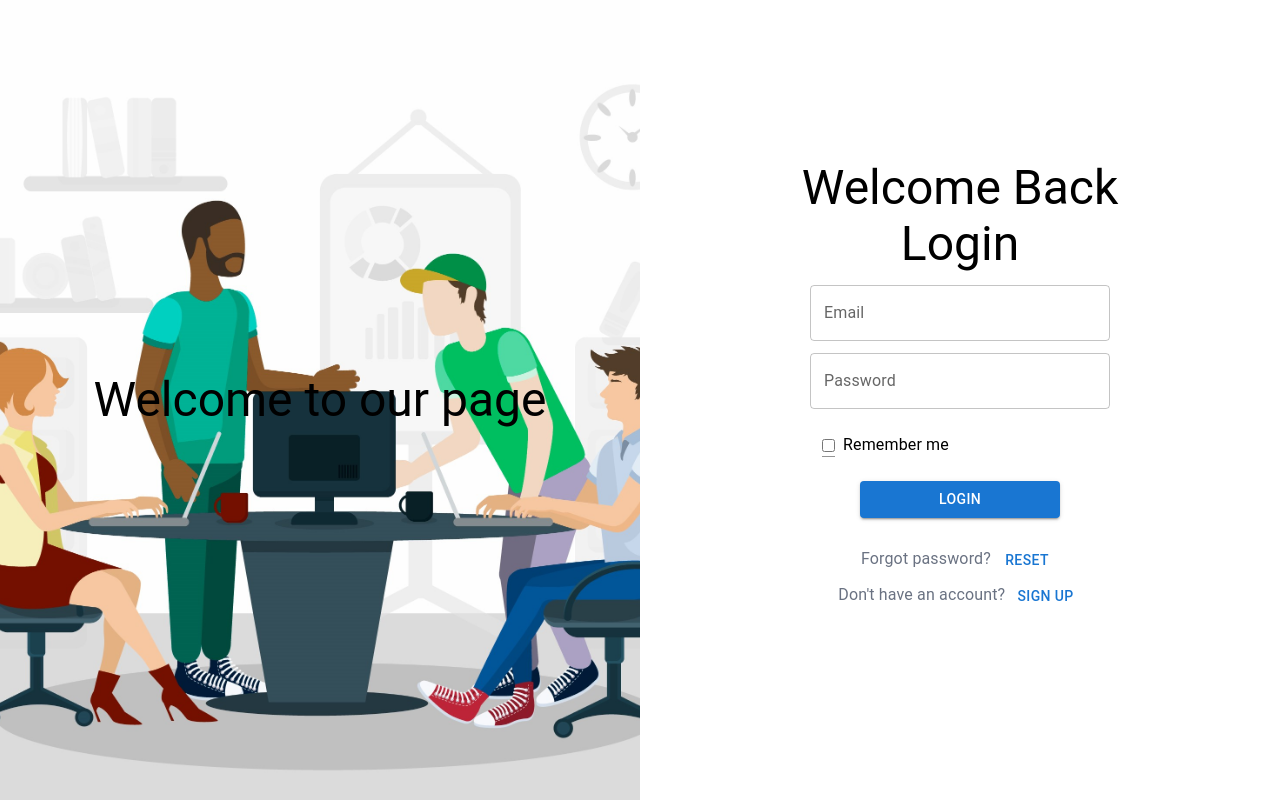
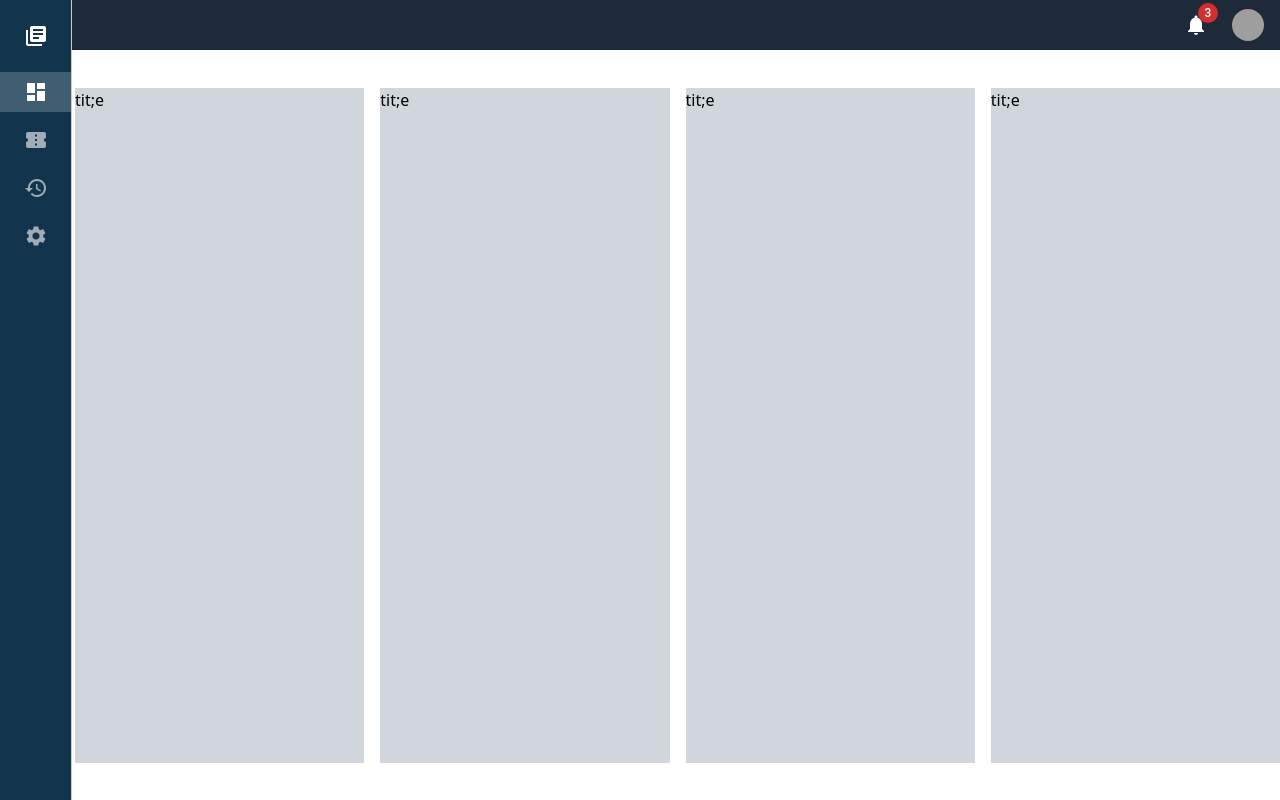
Before and after one commit to Gadisaka/Role-Based-Ticketing-System-Frontend, a React (Vite) app: page /dashboard in a window 1280 px wide. Before the commit this address led to /auth. Built offline with nearby package versions, Linux system fonts and the light colour scheme; grey boxes are pictures that could not be loaded.

Commit message:
implement agent and company dashboards with role-based rendering; add sidebar and navbar components

```diff
--- a/src/App.tsx
+++ b/src/App.tsx
@@ -9,19 +9,26 @@ import Auth from "./pages/Auth";
 import Home from "./pages/Home";
 import Dashboard from "./pages/Dashboard";
 import NotFound from "./pages/NotFound";
+import Sidebar from "./components/common/Sidebar";
+import Navbar from "./components/common/Navbar";
 
 function App() {
-  const isAuthenticated = false; // Mock authentication state
+  const isAuthenticated = true; // Mock authentication state
 
   return (
     <Router>
       <Box className="w-full h-screen flex flex-col">
+        <Box>
+          <Sidebar />
+          <Navbar />
+        </Box>
         <Routes>
           <Route path="/" element={<Home />} />
           <Route
             path="/dashboard"
             element={isAuthenticated ? <Dashboard /> : <Navigate to="/auth" />}
           />
+
           <Route path="/auth" element={<Auth />} />
           <Route path="*" element={<NotFound />} />
         </Routes>
--- /dev/null
+++ b/src/components/agent/agentDashboard.tsx
@@ -0,0 +1,17 @@
+import React from "react";
+import Section from "./section";
+
+const AgentDashboard = () => {
+  const sections = ["Open", "In Progress", "Resolved", "Closed"];
+
+  return (
+    <div className="pl-[75px] gap-4 flex justify-center w-full h-full items-center ">
+      <Section />
+      <Section />
+      <Section />
+      <Section />
+    </div>
+  );
+};
+
+export default AgentDashboard;
--- a/src/components/agent/agentSidebar.tsx
+++ b/src/components/agent/agentSidebar.tsx
@@ -1,7 +1,141 @@
-import React from "react";
+import React, { useState } from "react";
+import {
+  Drawer,
+  List,
+  ListItemButton,
+  ListItemIcon,
+  Tooltip,
+  Box,
+} from "@mui/material";
 
-const AgentSidebar = () => {
-  return <div>AgentSidebar</div>;
+// MUI Icons
+import LibraryBooksIcon from "@mui/icons-material/LibraryBooks";
+import DashboardIcon from "@mui/icons-material/Dashboard";
+import ConfirmationNumberIcon from "@mui/icons-material/ConfirmationNumber";
+import HistoryIcon from "@mui/icons-material/History";
+import SettingsIcon from "@mui/icons-material/Settings";
+
+import { Link } from "react-router-dom";
+
+const AgentSidebar: React.FC = () => {
+  const [activeItem, setActiveItem] = useState<string>("dashboard");
+
+  // A helper to define styling for icons based on active item
+  const iconStyle = (itemName: string) => ({
+    minWidth: 0,
+    justifyContent: "center",
+    color: activeItem === itemName ? "#fff" : "rgba(255,255,255,0.6)",
+  });
+
+  // Common styles for ListItemButton, including a highlight for the active item
+  const buttonStyle = (itemName: string) => ({
+    justifyContent: "center",
+    mb: 1,
+    "&.Mui-selected": {
+      backgroundColor: "rgba(255, 255, 255, 0.2)",
+    },
+    "&.Mui-selected:hover": {
+      backgroundColor: "rgba(255, 255, 255, 0.3)",
+    },
+  });
+
+  return (
+    <Drawer
+      variant="permanent"
+      sx={{
+        width: 72,
+        flexShrink: 0,
+        "& .MuiDrawer-paper": {
+          width: 72,
+          boxSizing: "border-box",
+          display: "flex",
+          alignItems: "center",
+          borderRight: "1px solid #ccc",
+          backgroundColor: "#12344d", // Sidebar background
+        },
+      }}
+    >
+      {/* Top Logo/Icon */}
+      <Box sx={{ mt: 2, mb: 1 }}>
+        <Tooltip title="Agent Panel" placement="right">
+          <ListItemButton sx={{ justifyContent: "center" }}>
+            <ListItemIcon
+              sx={{
+                minWidth: 0,
+                justifyContent: "center",
+                color: "#fff", // Always white for the top icon
+              }}
+            >
+              <LibraryBooksIcon />
+            </ListItemIcon>
+          </ListItemButton>
+        </Tooltip>
+      </Box>
+
+      {/* Main Icons List */}
+      <List sx={{ width: "100%" }}>
+        {/* Dashboard */}
+        <Link to="dashboard">
+          <Tooltip title="Dashboard" placement="right">
+            <ListItemButton
+              sx={buttonStyle("dashboard")}
+              selected={activeItem === "dashboard"}
+              onClick={() => setActiveItem("dashboard")}
+            >
+              <ListItemIcon sx={iconStyle("dashboard")}>
+                <DashboardIcon />
+              </ListItemIcon>
+            </ListItemButton>
+          </Tooltip>
+        </Link>
+
+        {/* Tickets */}
+        <Link to="/tickets">
+          <Tooltip title="Tickets" placement="right">
+            <ListItemButton
+              sx={buttonStyle("tickets")}
+              selected={activeItem === "tickets"}
+              onClick={() => setActiveItem("tickets")}
+            >
+              <ListItemIcon sx={iconStyle("tickets")}>
+                <ConfirmationNumberIcon />
+              </ListItemIcon>
+            </ListItemButton>
+          </Tooltip>
+        </Link>
+
+        {/* History */}
+        <Link to="/history">
+          <Tooltip title="History" placement="right">
+            <ListItemButton
+              sx={buttonStyle("history")}
+              selected={activeItem === "history"}
+              onClick={() => setActiveItem("history")}
+            >
+              <ListItemIcon sx={iconStyle("history")}>
+                <HistoryIcon />
+              </ListItemIcon>
+            </ListItemButton>
+          </Tooltip>
+        </Link>
+
+        {/* Settings */}
+        <Link to="/settings">
+          <Tooltip title="Settings" placement="right">
+            <ListItemButton
+              sx={buttonStyle("settings")}
+              selected={activeItem === "settings"}
+              onClick={() => setActiveItem("settings")}
+            >
+              <ListItemIcon sx={iconStyle("settings")}>
+                <SettingsIcon />
+              </ListItemIcon>
+            </ListItemButton>
+          </Tooltip>
+        </Link>
+      </List>
+    </Drawer>
+  );
 };
 
 export default AgentSidebar;
--- /dev/null
+++ b/src/components/agent/section.tsx
@@ -0,0 +1,7 @@
+import React from "react";
+
+const Section = ({ title }: string) => {
+  return <div className="w-[300px] h-[90%] bg-gray-300 ">tit;e</div>;
+};
+
+export default Section;
--- a/src/components/common/Navbar.tsx
+++ b/src/components/common/Navbar.tsx
@@ -1,10 +1,34 @@
 import React from "react";
 import { Link } from "react-router-dom";
+import { Badge, IconButton, Avatar } from "@mui/material";
+import NotificationsIcon from "@mui/icons-material/Notifications";
 
 const Navbar = () => {
   return (
-    <nav>
-      <Link to="/">Home</Link>
+    <nav className="h-[50px] bg-gray-800 text-white flex items-center justify-between px-4 w-full">
+      {/* Left Side - Logo or Home Link */}
+      <Link to="/" className="text-lg font-semibold">
+        Home
+      </Link>
+
+      {/* Right Side - Notifications & Avatar */}
+      <div className="flex items-center gap-4">
+        {/* Notifications Icon with Badge */}
+        <IconButton color="inherit">
+          <Badge badgeContent={3} color="error">
+            {" "}
+            {/* Change "3" to dynamic count */}
+            <NotificationsIcon />
+          </Badge>
+        </IconButton>
+
+        {/* User Avatar */}
+        <Avatar
+          alt="User Profile"
+          src="/path-to-user-image.jpg" // Replace with actual user image or state
+          sx={{ width: 32, height: 32 }}
+        />
+      </div>
     </nav>
   );
 };
--- a/src/components/common/Sidebar.tsx
+++ b/src/components/common/Sidebar.tsx
@@ -6,7 +6,7 @@ import CustomerSidebar from "../customer/customerSidebar";
 
 const Sidebar: React.FC = () => {
   //   const role = useAuthStore((state) => state.userRole);
-  const [role, setRole] = useState("company");
+  const [role, setRole] = useState("agent");
 
   switch (role) {
     case "company":
--- a/src/components/company/adminDashboard.tsx
+++ /dev/null
@@ -1,7 +0,0 @@
-import React from "react";
-
-const AdminDashboard = () => {
-  return <div>AdminDashboard</div>;
-};
-
-export default AdminDashboard;
--- /dev/null
+++ b/src/components/company/companyDashboard.tsx
@@ -0,0 +1,7 @@
+import React from "react";
+
+const CompanyDashboard = () => {
+  return <div>CompanyDashboard</div>;
+};
+
+export default CompanyDashboard;
--- /dev/null
+++ b/src/components/customer/customerDashboard.tsx
@@ -0,0 +1,7 @@
+import React from "react";
+
+const CustomerDashboard = () => {
+  return <div>CustomerDashboard</div>;
+};
+
+export default CustomerDashboard;
--- a/src/pages/Dashboard.tsx
+++ b/src/pages/Dashboard.tsx
@@ -1,7 +1,24 @@
-import React from "react";
+import React, { useState } from "react";
+import AgentDashboard from "../components/agent/agentDashboard";
+import CompanyDashboard from "../components/company/companyDashboard";
+import CustomerDashboard from "../components/customer/customerDashboard";
 
-const Dashboard = () => {
-  return <div>Dashboard</div>;
+// import useAuthStore from "../../store/store";
+
+const Dashboard: React.FC = () => {
+  //   const role = useAuthStore((state) => state.userRole);
+  const [role, setRole] = useState("agent");
+
+  switch (role) {
+    case "company":
+      return <CompanyDashboard />;
+    case "agent":
+      return <AgentDashboard />;
+    case "customer":
+      return <CustomerDashboard />;
+    default:
+      return null;
+  }
 };
 
 export default Dashboard;
```
